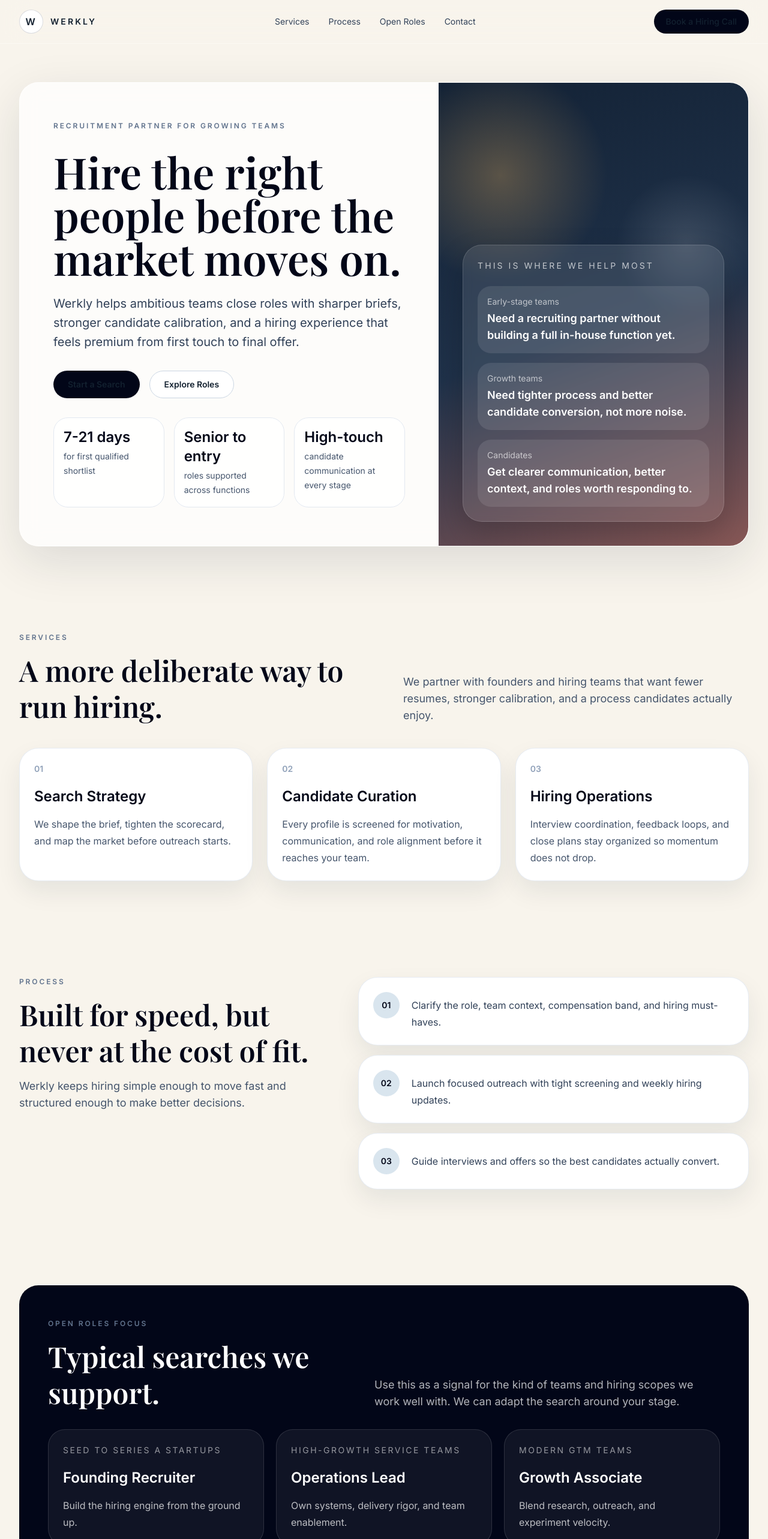
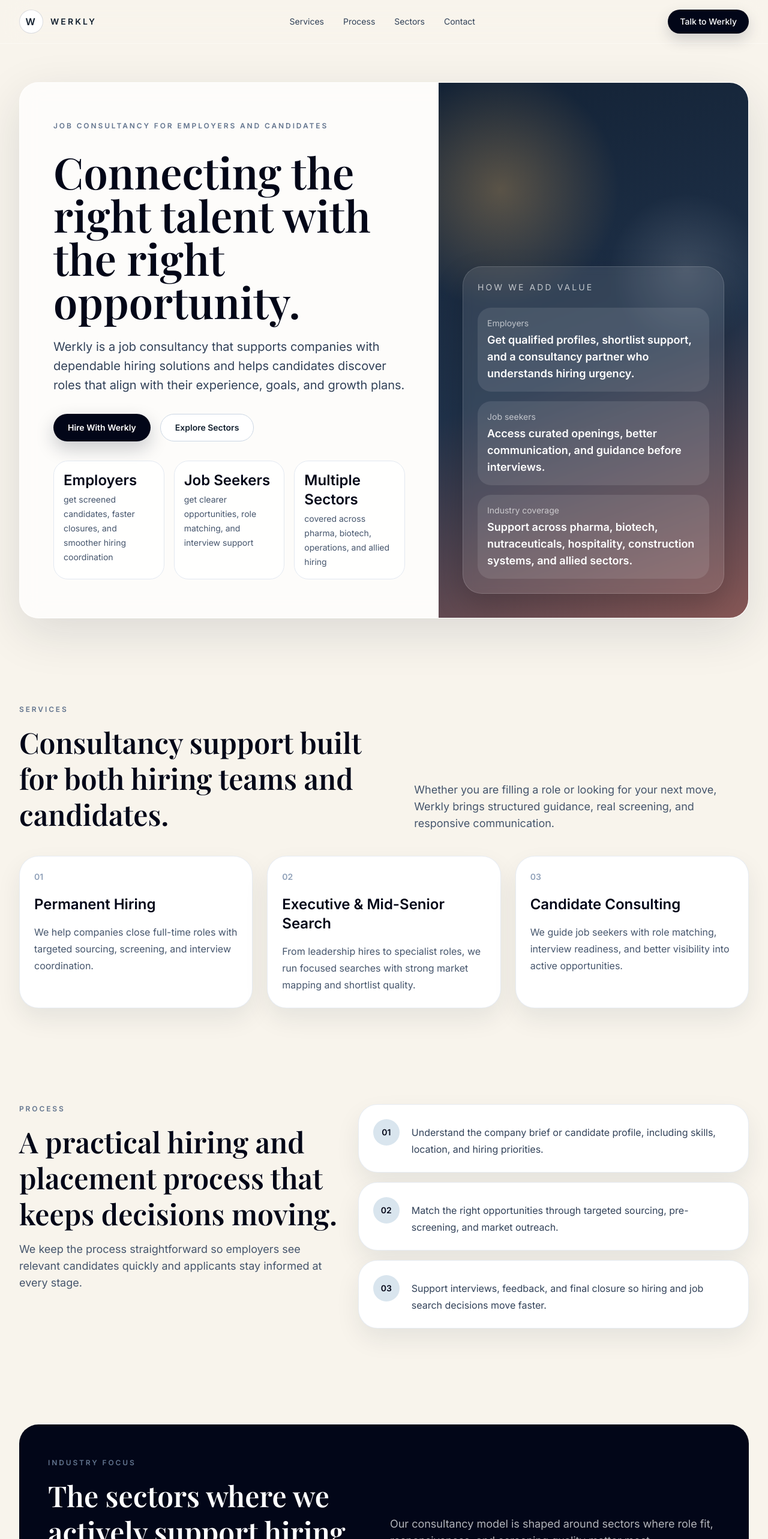
Before and after one commit to djkreddys-cmyk/Werkly, a Next.js app: page / in a window 1280 px wide. Shown: the top 2566 px of the page at 60% size. Built offline with nearby package versions, Linux system fonts and the light colour scheme.

Commit message:
Update Werkly site for job consultancy branding

```diff
--- a/app/layout.tsx
+++ b/app/layout.tsx
@@ -15,9 +15,9 @@ const playfair = Playfair_Display({
 
 export const metadata: Metadata = {
   metadataBase: new URL("https://werkly.in"),
-  title: "Werkly | Recruitment Partner for Growing Teams",
+  title: "Werkly | Job Consultancy for Employers and Candidates",
   description:
-    "Werkly helps growing companies hire faster with structured search, sharper candidate screening, and a premium candidate experience.",
+    "Werkly is a job consultancy connecting employers with qualified talent and guiding candidates toward better career opportunities across multiple industries.",
 };
 
 export default function RootLayout({
--- a/app/page.tsx
+++ b/app/page.tsx
@@ -3,50 +3,50 @@ import { SiteHeader } from "@/components/site-header";
 
 const services = [
   {
-    title: "Search Strategy",
+    title: "Permanent Hiring",
     description:
-      "We shape the brief, tighten the scorecard, and map the market before outreach starts.",
+      "We help companies close full-time roles with targeted sourcing, screening, and interview coordination.",
   },
   {
-    title: "Candidate Curation",
+    title: "Executive & Mid-Senior Search",
     description:
-      "Every profile is screened for motivation, communication, and role alignment before it reaches your team.",
+      "From leadership hires to specialist roles, we run focused searches with strong market mapping and shortlist quality.",
   },
   {
-    title: "Hiring Operations",
+    title: "Candidate Consulting",
     description:
-      "Interview coordination, feedback loops, and close plans stay organized so momentum does not drop.",
+      "We guide job seekers with role matching, interview readiness, and better visibility into active opportunities.",
   },
 ];
 
 const processSteps = [
-  "Clarify the role, team context, compensation band, and hiring must-haves.",
-  "Launch focused outreach with tight screening and weekly hiring updates.",
-  "Guide interviews and offers so the best candidates actually convert.",
+  "Understand the company brief or candidate profile, including skills, location, and hiring priorities.",
+  "Match the right opportunities through targeted sourcing, pre-screening, and market outreach.",
+  "Support interviews, feedback, and final closure so hiring and job search decisions move faster.",
 ];
 
 const featuredRoles = [
   {
-    title: "Founding Recruiter",
-    team: "Seed to Series A startups",
-    note: "Build the hiring engine from the ground up.",
+    title: "Pharma & Life Sciences",
+    team: "Research, quality, production",
+    note: "Specialized hiring support for regulated, technical, and growth-stage life sciences teams.",
   },
   {
-    title: "Operations Lead",
-    team: "High-growth service teams",
-    note: "Own systems, delivery rigor, and team enablement.",
+    title: "Biotech & Nutraceuticals",
+    team: "Innovation-led businesses",
+    note: "Shortlists shaped for companies building in healthcare, wellness, and advanced science-led markets.",
   },
   {
-    title: "Growth Associate",
-    team: "Modern GTM teams",
-    note: "Blend research, outreach, and experiment velocity.",
+    title: "Operations, Hospitality & Allied Industries",
+    team: "Business-critical roles",
+    note: "Reliable recruitment support for frontline, operational, and business support teams.",
   },
 ];
 
 const stats = [
-  { value: "7-21 days", label: "for first qualified shortlist" },
-  { value: "Senior to entry", label: "roles supported across functions" },
-  { value: "High-touch", label: "candidate communication at every stage" },
+  { value: "Employers", label: "get screened candidates, faster closures, and smoother hiring coordination" },
+  { value: "Job Seekers", label: "get clearer opportunities, role matching, and interview support" },
+  { value: "Multiple Sectors", label: "covered across pharma, biotech, operations, and allied hiring" },
 ];
 
 export default function Home() {
@@ -58,27 +58,27 @@ export default function Home() {
         <section className="section-shell py-10 sm:py-16">
           <div className="glass-panel grid overflow-hidden rounded-[2rem] border border-white/70 shadow-[0_24px_80px_rgba(18,32,47,0.12)] lg:grid-cols-[1.15fr_0.85fr]">
             <div className="space-y-8 px-6 py-12 sm:px-10 lg:px-14 lg:py-16">
-              <p className="eyebrow">Recruitment partner for growing teams</p>
+              <p className="eyebrow">Job consultancy for employers and candidates</p>
               <div className="space-y-6">
                 <h1 className="max-w-3xl font-[family-name:var(--font-display)] text-5xl leading-none text-slate-950 sm:text-6xl lg:text-7xl">
-                  Hire the right people before the market moves on.
+                  Connecting the right talent with the right opportunity.
                 </h1>
                 <p className="max-w-2xl text-lg leading-8 text-slate-700 sm:text-xl">
-                  Werkly helps ambitious teams close roles with sharper briefs, stronger candidate calibration, and a hiring experience that feels premium from first touch to final offer.
+                  Werkly is a job consultancy that supports companies with dependable hiring solutions and helps candidates discover roles that align with their experience, goals, and growth plans.
                 </p>
               </div>
               <div className="flex flex-col gap-4 sm:flex-row">
                 <a
                   href="#contact"
-                  className="inline-flex items-center justify-center rounded-full bg-slate-950 px-6 py-3 text-sm font-semibold text-white transition hover:bg-slate-800"
+                  className="inline-flex items-center justify-center rounded-full bg-slate-950 px-6 py-3 text-sm font-semibold !text-white shadow-[0_12px_30px_rgba(15,23,42,0.22)] transition hover:bg-slate-800"
                 >
-                  Start a Search
+                  Hire With Werkly
                 </a>
                 <a
                   href="#roles"
                   className="inline-flex items-center justify-center rounded-full border border-slate-300 bg-white px-6 py-3 text-sm font-semibold text-slate-900 transition hover:border-slate-950"
                 >
-                  Explore Roles
+                  Explore Sectors
                 </a>
               </div>
               <div className="grid gap-4 sm:grid-cols-3">
@@ -93,19 +93,19 @@ export default function Home() {
             <div className="relative flex min-h-[360px] items-end bg-[linear-gradient(160deg,#132235_0%,#1f3149_52%,#ea7b61_145%)] p-6 sm:p-10">
               <div className="absolute inset-0 bg-[radial-gradient(circle_at_20%_20%,rgba(244,184,96,0.3),transparent_24%),radial-gradient(circle_at_80%_35%,rgba(255,255,255,0.14),transparent_18%)]" />
               <div className="relative ml-auto w-full max-w-md rounded-[2rem] border border-white/15 bg-white/10 p-6 text-white shadow-[0_20px_50px_rgba(0,0,0,0.18)] backdrop-blur-sm">
-                <p className="text-sm uppercase tracking-[0.22em] text-white/70">This is where we help most</p>
+                <p className="text-sm uppercase tracking-[0.22em] text-white/70">How we add value</p>
                 <div className="mt-6 space-y-4">
                   <div className="rounded-[1.4rem] bg-white/10 p-4">
-                    <p className="text-sm text-white/65">Early-stage teams</p>
-                    <p className="mt-1 text-lg font-semibold">Need a recruiting partner without building a full in-house function yet.</p>
+                    <p className="text-sm text-white/65">Employers</p>
+                    <p className="mt-1 text-lg font-semibold">Get qualified profiles, shortlist support, and a consultancy partner who understands hiring urgency.</p>
                   </div>
                   <div className="rounded-[1.4rem] bg-white/10 p-4">
-                    <p className="text-sm text-white/65">Growth teams</p>
-                    <p className="mt-1 text-lg font-semibold">Need tighter process and better candidate conversion, not more noise.</p>
+                    <p className="text-sm text-white/65">Job seekers</p>
+                    <p className="mt-1 text-lg font-semibold">Access curated openings, better communication, and guidance before interviews.</p>
                   </div>
                   <div className="rounded-[1.4rem] bg-white/10 p-4">
-                    <p className="text-sm text-white/65">Candidates</p>
-                    <p className="mt-1 text-lg font-semibold">Get clearer communication, better context, and roles worth responding to.</p>
+                    <p className="text-sm text-white/65">Industry coverage</p>
+                    <p className="mt-1 text-lg font-semibold">Support across pharma, biotech, nutraceuticals, hospitality, construction systems, and allied sectors.</p>
                   </div>
                 </div>
               </div>
@@ -117,10 +117,10 @@ export default function Home() {
           <div className="mb-10 flex flex-col gap-4 lg:flex-row lg:items-end lg:justify-between">
             <div className="max-w-2xl space-y-4">
               <p className="eyebrow">Services</p>
-              <h2 className="section-title">A more deliberate way to run hiring.</h2>
+              <h2 className="section-title">Consultancy support built for both hiring teams and candidates.</h2>
             </div>
             <p className="max-w-xl text-base leading-7 text-slate-600 sm:text-lg">
-              We partner with founders and hiring teams that want fewer resumes, stronger calibration, and a process candidates actually enjoy.
+              Whether you are filling a role or looking for your next move, Werkly brings structured guidance, real screening, and responsive communication.
             </p>
           </div>
           <div className="grid gap-6 lg:grid-cols-3">
@@ -138,9 +138,9 @@ export default function Home() {
           <div className="grid gap-8 lg:grid-cols-[0.9fr_1.1fr] lg:items-start">
             <div className="space-y-4">
               <p className="eyebrow">Process</p>
-              <h2 className="section-title">Built for speed, but never at the cost of fit.</h2>
+              <h2 className="section-title">A practical hiring and placement process that keeps decisions moving.</h2>
               <p className="max-w-xl text-base leading-7 text-slate-600 sm:text-lg">
-                Werkly keeps hiring simple enough to move fast and structured enough to make better decisions.
+                We keep the process straightforward so employers see relevant candidates quickly and applicants stay informed at every stage.
               </p>
             </div>
             <div className="space-y-4">
@@ -160,13 +160,13 @@ export default function Home() {
           <div className="rounded-[2rem] bg-slate-950 px-6 py-10 text-white sm:px-10 lg:px-12 lg:py-14">
             <div className="mb-8 flex flex-col gap-4 lg:flex-row lg:items-end lg:justify-between">
               <div className="space-y-4">
-                <p className="eyebrow text-white/60">Open roles focus</p>
+                <p className="eyebrow text-white/60">Industry focus</p>
                 <h2 className="font-[family-name:var(--font-display)] text-4xl leading-tight sm:text-5xl">
-                  Typical searches we support.
+                  The sectors where we actively support hiring.
                 </h2>
               </div>
               <p className="max-w-xl text-base leading-7 text-white/70 sm:text-lg">
-                Use this as a signal for the kind of teams and hiring scopes we work well with. We can adapt the search around your stage.
+                Our consultancy model is shaped around sectors where role fit, responsiveness, and screening quality matter most.
               </p>
             </div>
             <div className="grid gap-5 lg:grid-cols-3">
@@ -186,18 +186,18 @@ export default function Home() {
             <div className="story-card bg-[linear-gradient(180deg,#fffdf9_0%,#fff7f1_100%)]">
               <p className="eyebrow">Contact</p>
               <h2 className="mt-4 font-[family-name:var(--font-display)] text-4xl leading-tight text-slate-950">
-                Tell us what you need to hire next.
+                Tell us whether you are hiring or looking for a new role.
               </h2>
               <p className="mt-5 max-w-xl text-base leading-7 text-slate-600 sm:text-lg">
-                Share the role, team size, and timeline. We will help you scope the search and recommend the right starting point.
+                Companies can share role requirements and timelines. Candidates can share their profile, preferred location, and target opportunities.
               </p>
             </div>
             <div className="story-card">
               <div className="grid gap-6 sm:grid-cols-2">
                 <div>
                   <p className="text-sm uppercase tracking-[0.22em] text-slate-400">Email</p>
-                  <a className="mt-2 block text-lg font-semibold text-slate-950" href="mailto:hello@werkly.in">
-                    hello@werkly.in
+                  <a className="mt-2 block text-lg font-semibold text-slate-950" href="mailto:hr@werkly.in">
+                    hr@werkly.in
                   </a>
                 </div>
                 <div>
@@ -207,19 +207,19 @@ export default function Home() {
                 <div>
                   <p className="text-sm uppercase tracking-[0.22em] text-slate-400">Best for</p>
                   <p className="mt-2 text-base leading-7 text-slate-700">
-                    Startups, service businesses, and teams making their first few critical hires.
+                    Employers hiring across core business functions and candidates seeking structured job consultancy support.
                   </p>
                 </div>
                 <div>
                   <p className="text-sm uppercase tracking-[0.22em] text-slate-400">Response time</p>
                   <p className="mt-2 text-base leading-7 text-slate-700">
-                    Usually within 1 business day for new hiring conversations.
+                    Usually within 1 business day for new hiring requests and candidate inquiries.
                   </p>
                 </div>
               </div>
               <div className="mt-8 rounded-[1.5rem] border border-slate-200 bg-slate-50 p-5">
                 <p className="text-sm leading-7 text-slate-600">
-                  Prefer to launch fast? Start with a shortlist brief, target location, compensation range, and the one trait you refuse to compromise on.
+                  Employers can share role details and team requirements. Candidates can reach out with resumes, experience summaries, and preferred job locations.
                 </p>
               </div>
             </div>
--- a/components/site-footer.tsx
+++ b/components/site-footer.tsx
@@ -1,6 +1,6 @@
 const quickLinks = [
   { label: "Services", href: "#services" },
-  { label: "Open Roles", href: "#roles" },
+  { label: "Sectors", href: "#roles" },
   { label: "Contact", href: "#contact" },
 ];
 
@@ -13,10 +13,10 @@ export function SiteFooter() {
             Werkly
           </p>
           <h2 className="font-[family-name:var(--font-display)] text-3xl text-slate-950">
-            Hiring that feels focused, human, and fast.
+            Job consultancy with sharper matching and clearer communication.
           </h2>
           <p className="text-sm leading-7 text-slate-600">
-            Boutique recruitment support for growing teams across product, operations, and GTM hiring.
+            We support employers with hiring and help candidates navigate openings across pharma, biotech, operations, hospitality, and allied sectors.
           </p>
         </div>
         <div className="flex flex-col gap-6 text-sm text-slate-600 sm:flex-row sm:items-center sm:gap-8">
@@ -25,8 +25,8 @@ export function SiteFooter() {
               {item.label}
             </a>
           ))}
-          <a href="mailto:hello@werkly.in" className="transition hover:text-slate-950">
-            hello@werkly.in
+          <a href="mailto:hr@werkly.in" className="transition hover:text-slate-950">
+            hr@werkly.in
           </a>
         </div>
       </div>
--- a/components/site-header.tsx
+++ b/components/site-header.tsx
@@ -1,7 +1,7 @@
 const navItems = [
   { label: "Services", href: "#services" },
   { label: "Process", href: "#process" },
-  { label: "Open Roles", href: "#roles" },
+  { label: "Sectors", href: "#roles" },
   { label: "Contact", href: "#contact" },
 ];
 
@@ -24,9 +24,9 @@ export function SiteHeader() {
         </nav>
         <a
           href="#contact"
-          className="inline-flex items-center justify-center rounded-full bg-slate-950 px-5 py-2.5 text-sm font-medium text-white transition hover:bg-slate-800"
+          className="inline-flex items-center justify-center rounded-full bg-slate-950 px-5 py-2.5 text-sm font-medium !text-white shadow-[0_10px_24px_rgba(15,23,42,0.18)] transition hover:bg-slate-800"
         >
-          Book a Hiring Call
+          Talk to Werkly
         </a>
       </div>
     </header>
```
